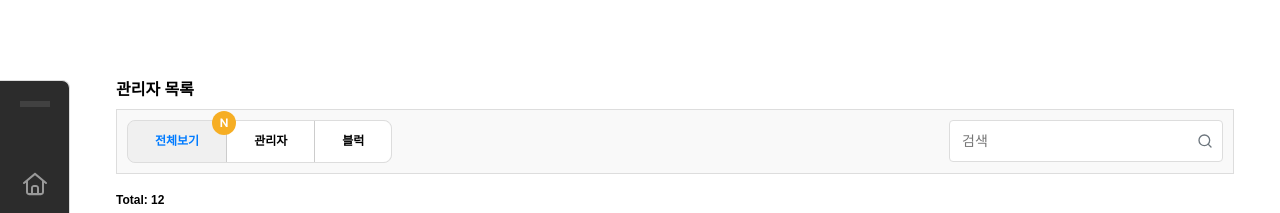
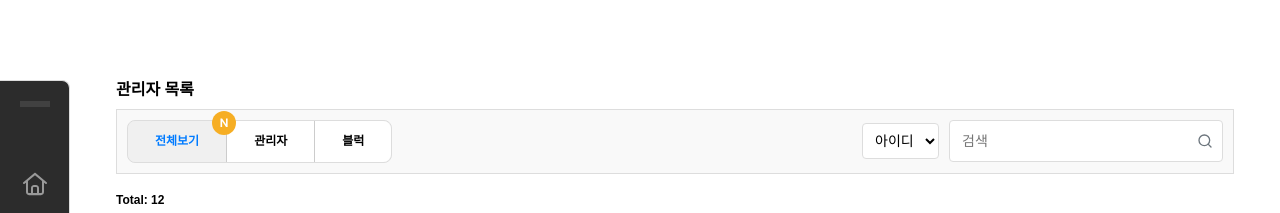
Before and after one commit to me1pik/Admin_Front, a React (Vite) app: page /adminlist in a window 1280 px wide. Shown: the top 213 px of the page. Built offline with nearby package versions, Linux system fonts and the light colour scheme; a web font is replaced by a local one.

Commit message:
fix : SearchBar 검색기능 구조 수정

```diff
--- a/src/components/SubHeader.tsx
+++ b/src/components/SubHeader.tsx
@@ -21,8 +21,8 @@ interface SubHeaderProps {
 const SubHeader: React.FC<SubHeaderProps> = ({
   searchTerm,
   setSearchTerm,
-  // searchType,
-  // setSearchType,
+  searchType,
+  setSearchType,
   tabs,
   onTabChange,
 }) => {
@@ -54,6 +54,16 @@ const SubHeader: React.FC<SubHeaderProps> = ({
         ))}
       </TabContainer>
       <SearchContainer>
+        {/* 검색 타입 선택 드롭다운 */}
+        <Select
+          value={searchType}
+          onChange={(e) => setSearchType(e.target.value)}
+        >
+          <option value="id">아이디</option>
+          <option value="name">이름</option>
+          <option value="email">이메일</option>
+          <option value="team">팀</option>
+        </Select>
         <SearchInput
           type="text"
           placeholder="검색"
@@ -135,6 +145,15 @@ const SearchContainer = styled.div`
   position: relative;
 `;
 
+const Select = styled.select`
+  margin-right: 10px;
+  padding: 8px;
+  font-size: 14px;
+  border: 1px solid #dddddd;
+  border-radius: 4px;
+  background: #ffffff;
+`;
+
 const SearchInput = styled.input`
   padding: 12px;
   font-size: 14px;
```
